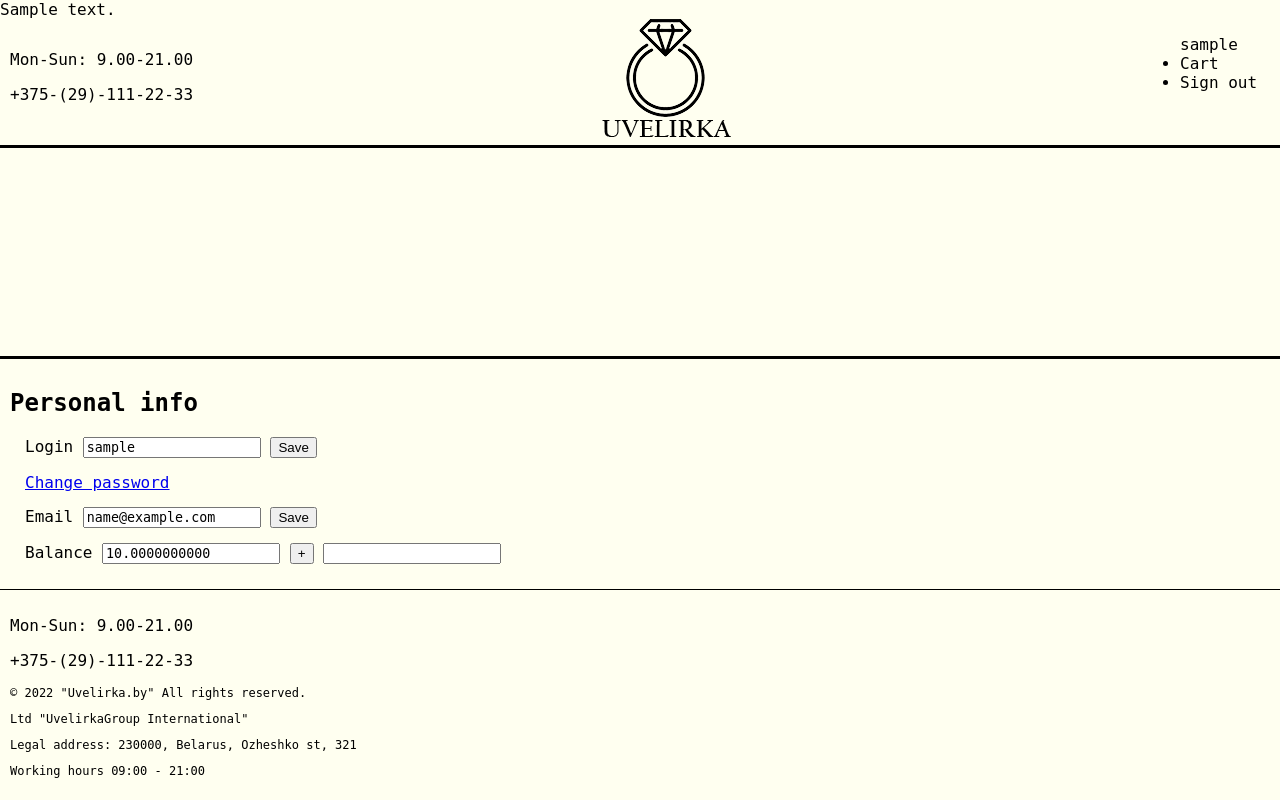
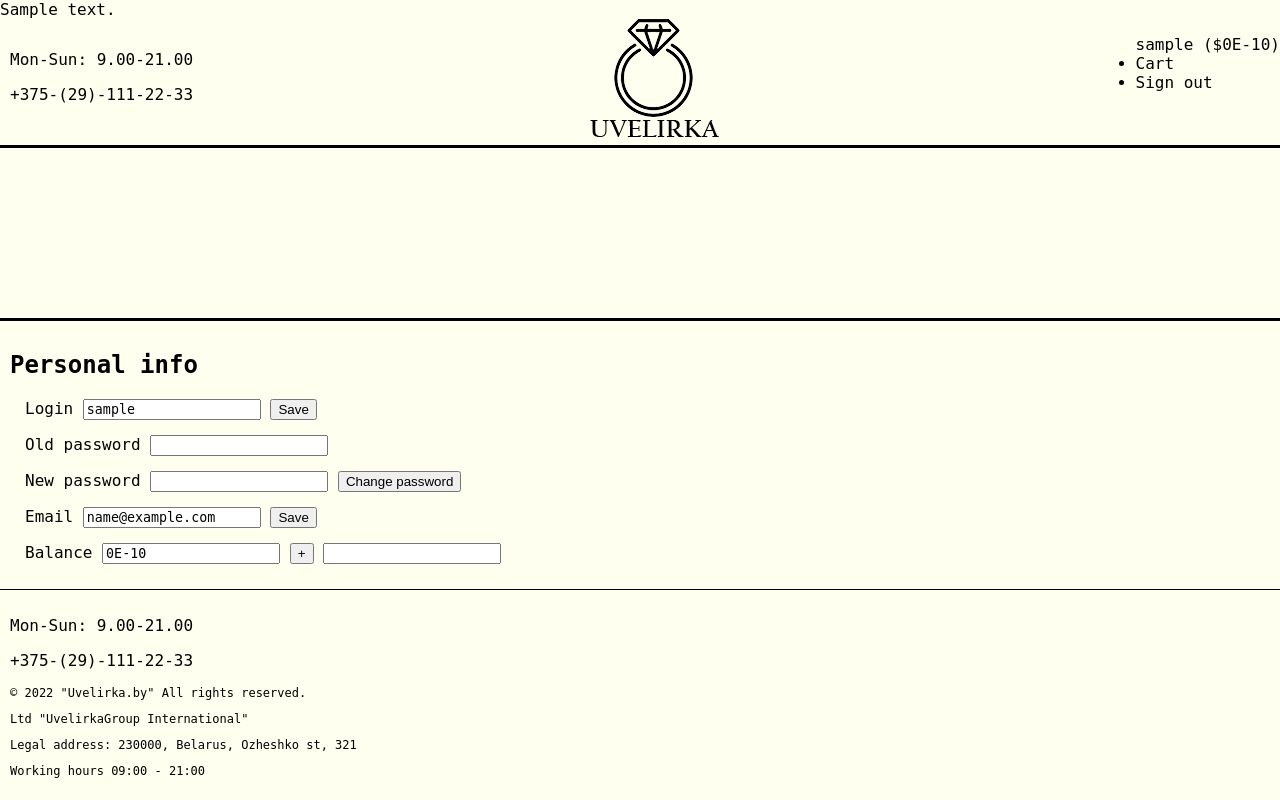
Before and after one commit to MaksimPashkovsky/jewelry-pawnshop, a Flask app: template src/templates/profile.html in a window 1280 px wide. Run offline with Flask 2, Linux system fonts and the light colour scheme; a user stored in the database is signed in; tables that the repository leaves empty hold one stand-in row (values such as "Sample post"); the template is opened without the code that fills it: most values are stand-ins (such as "Sample title", 1, 10 or a date in 2020); parts of the project's set-up code (start-up, migrations or seed data) failed here and were passed over.

Commit message:
balance upd

```diff
--- a/src/app.py
+++ b/src/app.py
@@ -213,14 +213,18 @@ def remove_all_from_cart():
 @app.route('/confirm', methods=['GET'])
 @login_required
 def confirm():
+    total_sum = 0
     cart_notes = storage.get_cart_notes_by_user_id(current_user.id)
     for note in cart_notes:
         product = storage.get_product_by_id(note.product_id)
+        total_sum += product.price
         product.quantity -= 1
         storage.save(product)
         storage.delete(note)
-    flash('Thanks!', 'success')
-    return redirect(url_for('main_page'))
+
+    user = storage.get_user_by_id(current_user.id)
+    user.balance -= total_sum
+    return '', 200
 
 
 @app.route('/cart', methods=['GET'])
@@ -249,3 +253,19 @@ def save_profile_info():
     setattr(user, field, value)
     storage.save(user)
     return '', 200
+
+
+@app.route('/profile/change-password', methods=['POST'])
+def change_password():
+    data = request.get_json()
+    old_password = data['old_password']
+    new_password = data['new_password']
+
+    user = storage.get_user_by_id(current_user.id)
+
+    if check_password_hash(user.password, old_password):
+        user.password = generate_password_hash(new_password)
+        storage.save(user)
+        return '', 200
+
+    return '', 500
--- a/src/static/styles/base.css
+++ b/src/static/styles/base.css
@@ -40,6 +40,8 @@ a.text:hover {
 .header-right {
     min-width: 100px;
     min-height: 1em;
+    max-width: 190px;
+    margin-left: -20px;
 }
 
 .header-left {
--- a/src/templates/base.html
+++ b/src/templates/base.html
@@ -27,7 +27,7 @@
                 </div>
                 <ul class="header-right">
                     {% if current_user.is_authenticated %}
-                        <a href="{{ url_for('profile_page') }}" class="text">{{ current_user.login }}</a>
+                        <a href="{{ url_for('profile_page') }}" class="text">{{ current_user.login }} (${{ current_user.balance }})</a>
                         <li><a href="{{ url_for('cart_page') }}" class="text">Cart</a></li>
                         <li><a class="text" href="{{ url_for('logout_page') }}">Sign out</a></li>
                     {% else %}
--- a/src/templates/profile.html
+++ b/src/templates/profile.html
@@ -68,6 +68,32 @@
 
             });
         }
+        function change_password() {
+            old_password_input = document.getElementById("old-password")
+            new_password_input = document.getElementById("new-password")
+
+            if (new_password_input.value.length < 8 || new_password_input.value.length > 50) {
+                toastr.warning('Password must be 8-50 characters!');
+                new_password_input.focus()
+                return;
+            }
+
+            fetch("{{ url_for('change_password') }}", {
+                method: "POST",
+                body: JSON.stringify({
+                    old_password: old_password_input.value,
+                    new_password: new_password_input.value
+                }),
+                headers: { "Content-type": "application/json; charset=UTF-8", },
+            }).then(function (response) {
+                if (response.ok) {
+                    toastr.success('Successfully saved');
+                }
+                else {
+                    toastr.error('Error');
+                }
+            });
+        }
     </script>
 {% endblock %}
 
@@ -80,7 +106,13 @@
             <button onclick="save_login()">Save</button>
         </div>
         <div class="profile-item">
-            <a href="#">Change password</a>
+            <label>Old password</label>
+            <input type="password" id="old-password">
+        </div>
+        <div class="profile-item">
+            <label>New password</label>
+            <input type="password" id="new-password">
+            <button onclick="change_password()">Change password</button>
         </div>
         <div class="profile-item">
             <label>Email</label>
```
Also changed, not shown: src/static/styles/cart.css (+8 -0 lines), src/templates/cart.html (+31 -2 lines).
